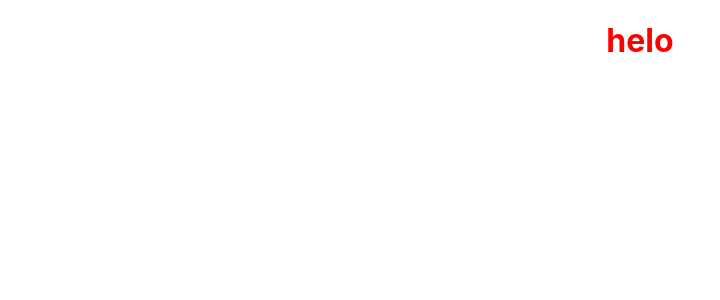
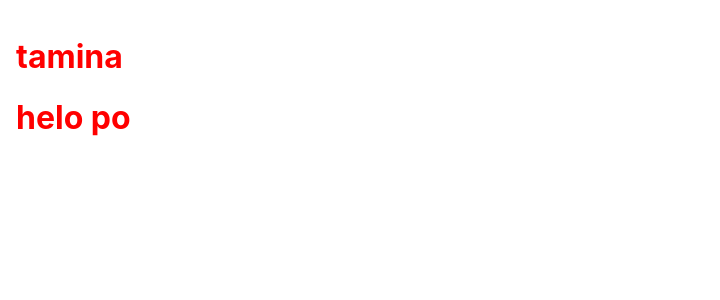
Before and after one commit to 7iquid/ktc-ph-ts-frontend, a React (Create React App) app: page / in a window 1280 px wide. Shown: the top 300 px of the page, without its empty margins (0-720 px from the left). Built offline with nearby package versions, Linux system fonts and the light colour scheme.

Commit message:
child test

```diff
--- a/src/App.tsx
+++ b/src/App.tsx
@@ -1,13 +1,27 @@
-import React from 'react';
-import logo from './logo.svg';
-import './App.css';
-import './test/_custom.scss';
+import React from "react";
+import "./App.css";
+import './test/_custom.scss'
+
+type Props = { title: string, children: JSX.Element,};
+
+const Box: React.FC<Props> = ({
+  title,
+  children,
+}) => (
+  <div style={{ padding: "1rem", fontWeight: "bold", }}>
+  <h1>{title}</h1>
+  {children}
+  </div>
+);
+
 
 function App() {
   return (
-    <div className="App">
-        <h1> helo </h1>
-    </div>
+    <div>
+    <Box title="tamina">
+       <h1>helo po</h1>
+     </Box>
+     </div>
   );
 }
 
--- a/src/test/_custom.scss
+++ b/src/test/_custom.scss
@@ -1,3 +1,7 @@
 h1 {
   color: red
 }
+
+.tittle{
+  color: red
+}
--- a/tsconfig.json
+++ b/tsconfig.json
@@ -18,7 +18,7 @@
     "resolveJsonModule": true,
     "isolatedModules": true,
     "noEmit": true,
-    "jsx": "react-jsx"
+    "jsx": "preserve"
   },
   "include": [
     "src"
```
Also changed, not shown: src/index.tsx (+4 -6 lines), 2 other files (tests, documents, lock files or other folders).
